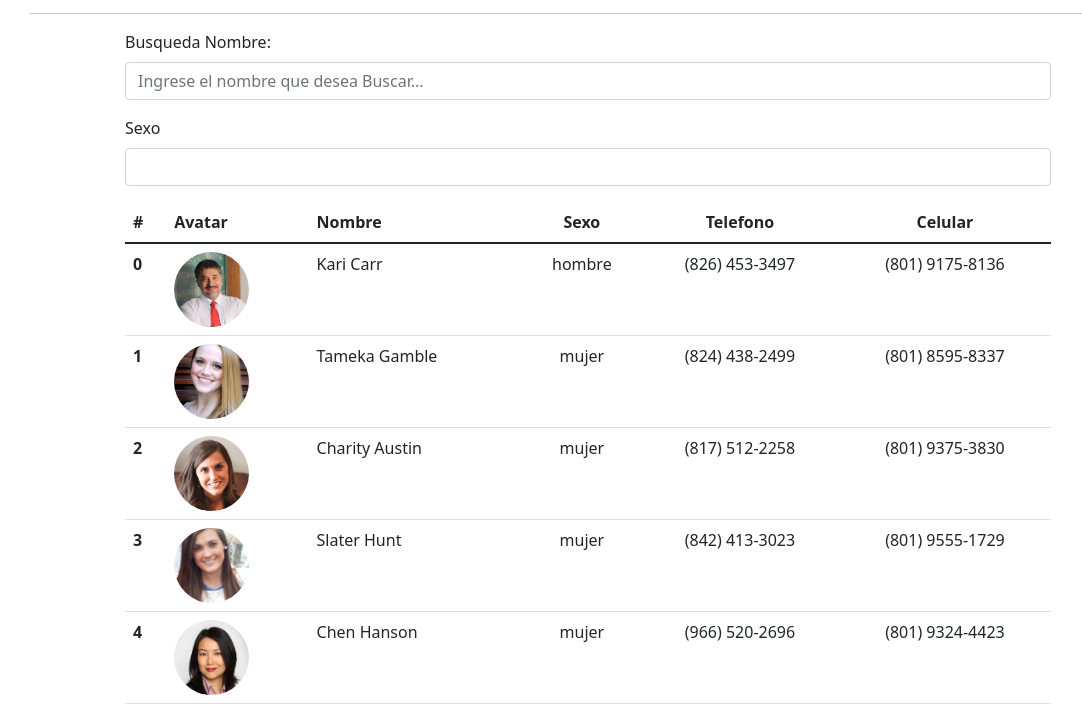
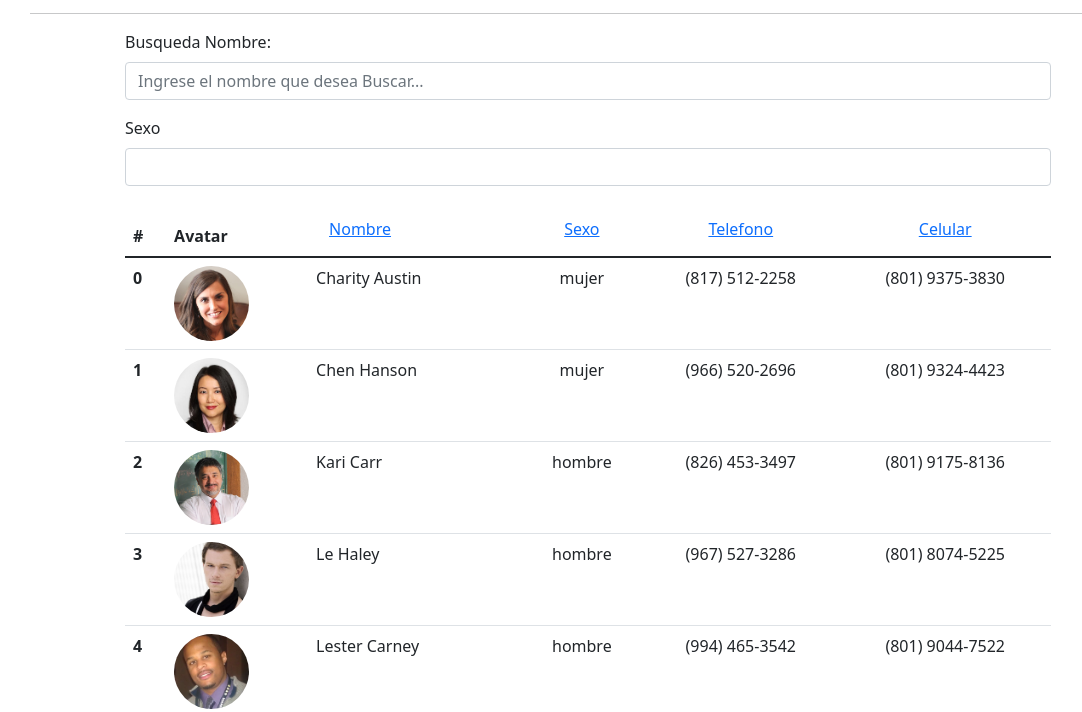
Before and after one commit to mauroviveros/course_AngularJS, a website: page Ejercicio_03-Repeticiones/filtros.html in a window 1280 px wide. Shown: the part 88-800 px from the top of the page, without its empty margins (52-1134 px from the left). Drawn offline with nearby package versions, Linux system fonts and the light colour scheme.

Commit message:
feat:18. OrderBy - En filtros y ng-repeat

```diff
--- a/Ejercicio_03-Repeticiones/filtros.html
+++ b/Ejercicio_03-Repeticiones/filtros.html
@@ -14,7 +14,10 @@
         .avatar{
             width: 75px;
             height: 75px;
-        };
+        }
+        .pointer{
+            cursor: pointer;
+        }
     </style>
 </head>
 <body>
@@ -46,14 +49,22 @@
                         <tr>
                             <th scope="col">#</th>
                             <th scope="col">Avatar</th>
-                            <th scope="col">Nombre</th>
-                            <th scope="col" class="text-center">Sexo</th>
-                            <th scope="col" class="text-center">Telefono</th>
-                            <th scope="col" class="text-center">Celular</th>
+                            <th scope="col">
+                                <a class="btn btn-link" ng-click="setOrderBy('columna');">Nombre</a>
+                            </th>
+                            <th scope="col" class="text-center">
+                                <a class="btn btn-link" ng-click="setOrderBy('sexo');">Sexo</a>
+                            </th>
+                            <th scope="col" class="text-center">
+                                <a class="btn btn-link" ng-click="setOrderBy('telefono');">Telefono</a>
+                            </th>
+                            <th scope="col" class="text-center">
+                                <a class="btn btn-link" ng-click="setOrderBy('celular');">Celular</a>
+                            </th>
                         </tr>
                     </thead>
                     <tbody>
-                        <tr ng-repeat="persona in personas | filter:busqueda">
+                        <tr ng-repeat="persona in personas | filter:busqueda | orderBy:columna:reverse ">
                             <th scope="row">{{ $index }}</th>
                             <td>
                                 <img ng-src="./img/{{ persona.avatar }}" class="avatar rounded-circle">
--- a/Ejercicio_03-Repeticiones/js/appFiltros.js
+++ b/Ejercicio_03-Repeticiones/js/appFiltros.js
@@ -1,101 +1,99 @@
-(function(){
+(function () {
+  var app = angular.module("universidadApp", []);
 
-var app = angular.module('universidadApp',[ ]);
+  app.controller("listadoCtrl", ["$scope", function ($scope){
+    $scope.columna = 'nombre';
+    $scope.reverse = false;
 
+    $scope.setOrderBy = function(column){
+      if($scope.columna == column) $scope.reverse = !$scope.reverse;
+      else{
+        $scope.columna = column;
+        $scope.reverse = false;
+      };
+    };
 
-
-app.controller('listadoCtrl', ['$scope', function($scope){
-
-
-$scope.personas=[
+    $scope.personas = [
       {
-        "id": 0,
-        "sexo": "hombre",
-        "nombre": "Kari Carr",
-        "avatar": "kari.jpg",
-        "telefono": "(826) 453-3497",
-        "celular": "(801) 9175-8136"
+        id: 0,
+        sexo: "hombre",
+        nombre: "Kari Carr",
+        avatar: "kari.jpg",
+        telefono: "(826) 453-3497",
+        celular: "(801) 9175-8136",
       },
       {
-        "id": 1,
-        "sexo": "mujer",
-        "nombre": "Tameka Gamble",
-        "avatar": "tameka.jpg",
-        "telefono": "(824) 438-2499",
-        "celular": "(801) 8595-8337"
+        id: 1,
+        sexo: "mujer",
+        nombre: "Tameka Gamble",
+        avatar: "tameka.jpg",
+        telefono: "(824) 438-2499",
+        celular: "(801) 8595-8337",
       },
       {
-        "id": 2,
-        "sexo": "mujer",
-        "nombre": "Charity Austin",
-        "avatar": "charity.jpg",
-        "telefono": "(817) 512-2258",
-        "celular": "(801) 9375-3830"
+        id: 2,
+        sexo: "mujer",
+        nombre: "Charity Austin",
+        avatar: "charity.jpg",
+        telefono: "(817) 512-2258",
+        celular: "(801) 9375-3830",
       },
       {
-        "id": 3,
-        "sexo": "mujer",
-        "nombre": "Slater Hunt",
-        "avatar": "slater.jpg",
-        "telefono": "(842) 413-3023",
-        "celular": "(801) 9555-1729"
+        id: 3,
+        sexo: "mujer",
+        nombre: "Slater Hunt",
+        avatar: "slater.jpg",
+        telefono: "(842) 413-3023",
+        celular: "(801) 9555-1729",
       },
       {
-        "id": 4,
-        "sexo": "mujer",
-        "nombre": "Chen Hanson",
-        "avatar": "chen.jpg",
-        "telefono": "(966) 520-2696",
-        "celular": "(801) 9324-4423"
+        id: 4,
+        sexo: "mujer",
+        nombre: "Chen Hanson",
+        avatar: "chen.jpg",
+        telefono: "(966) 520-2696",
+        celular: "(801) 9324-4423",
       },
       {
-        "id": 5,
-        "sexo": "hombre",
-        "nombre": "Obrien Davis",
-        "avatar": "obrien.jpg",
-        "telefono": "(996) 595-3896",
-        "celular": "(801) 8195-2732"
+        id: 5,
+        sexo: "hombre",
+        nombre: "Obrien Davis",
+        avatar: "obrien.jpg",
+        telefono: "(996) 595-3896",
+        celular: "(801) 8195-2732",
       },
       {
-        "id": 6,
-        "sexo": "hombre",
-        "nombre": "Le Haley",
-        "avatar": "le.jpg",
-        "telefono": "(967) 527-3286",
-        "celular": "(801) 8074-5225"
+        id: 6,
+        sexo: "hombre",
+        nombre: "Le Haley",
+        avatar: "le.jpg",
+        telefono: "(967) 527-3286",
+        celular: "(801) 8074-5225",
       },
       {
-        "id": 7,
-        "sexo": "hombre",
-        "nombre": "Lester Carney",
-        "avatar": "lester.jpg",
-        "telefono": "(994) 465-3542",
-        "celular": "(801) 9044-7522"
+        id: 7,
+        sexo: "hombre",
+        nombre: "Lester Carney",
+        avatar: "lester.jpg",
+        telefono: "(994) 465-3542",
+        celular: "(801) 9044-7522",
       },
       {
-        "id": 8,
-        "sexo": "hombre",
-        "nombre": "Rosario Perry",
-        "avatar": "rosario.jpg",
-        "telefono": "(848) 499-2977",
-        "celular": "(801) 8495-0625"
+        id: 8,
+        sexo: "hombre",
+        nombre: "Rosario Perry",
+        avatar: "rosario.jpg",
+        telefono: "(848) 499-2977",
+        celular: "(801) 8495-0625",
       },
       {
-        "id": 9,
-        "sexo": "mujer",
-        "nombre": "Marilyn Huber",
-        "avatar": "marilyn.jpg",
-        "telefono": "(982) 580-3235",
-        "celular": "(801) 8184-2624"
-      }
+        id: 9,
+        sexo: "mujer",
+        nombre: "Marilyn Huber",
+        avatar: "marilyn.jpg",
+        telefono: "(982) 580-3235",
+        celular: "(801) 8184-2624",
+      },
     ];
-
-
-
-}]);
-
-
-
-
-
+  }]);
 })();
```
